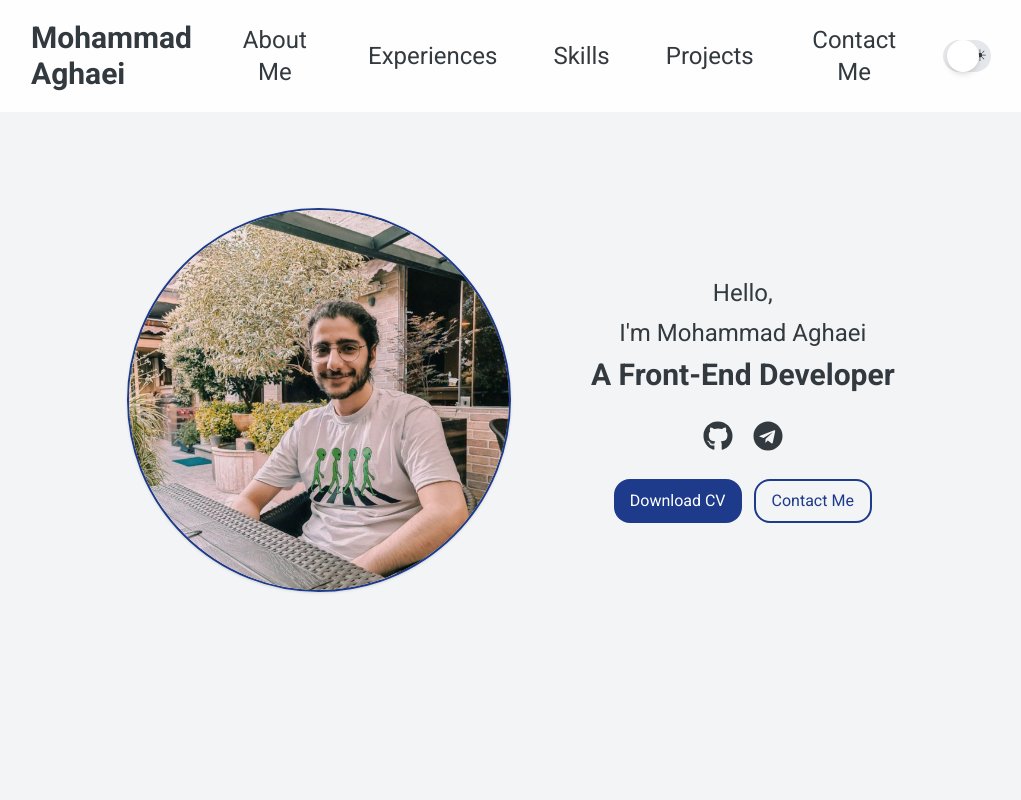
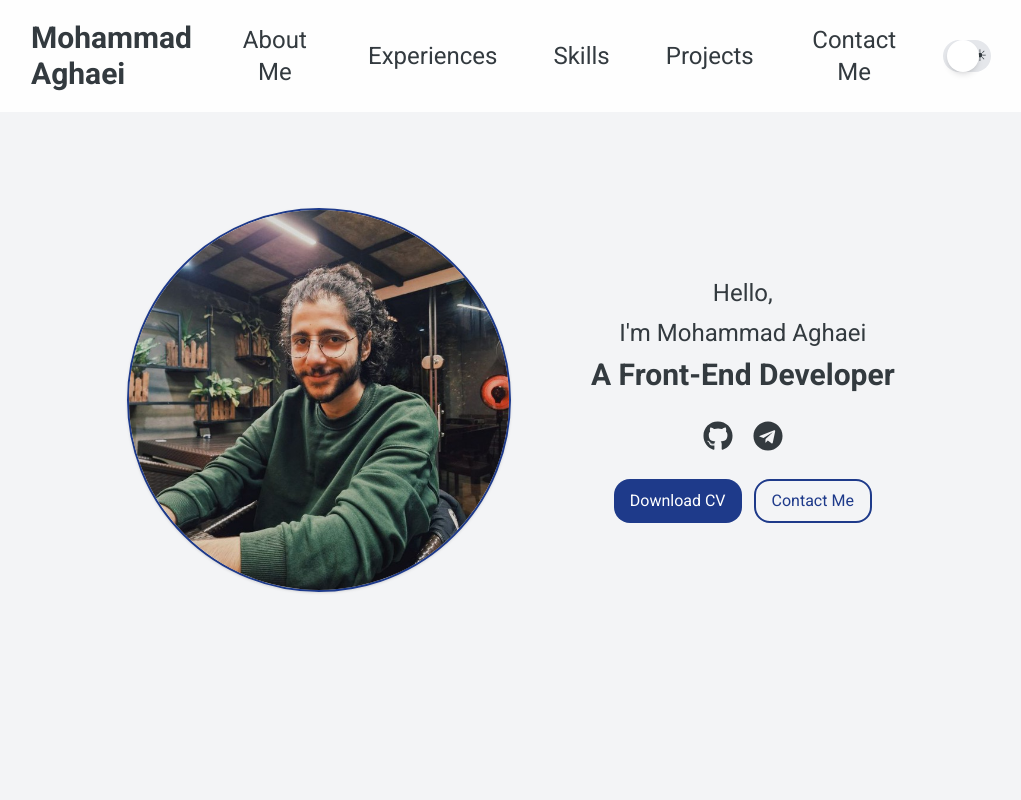
Before and after one commit to MrAghaei/MohammadAghaei, a React (Vite) app: page / in a window 1280 px wide. Shown: the top 800 px of the page, without its empty margins (129-1150 px from the left). Built offline with nearby package versions, Linux system fonts and the light colour scheme.

Commit message:
[#11-EDIT] hero photo (#16)
* [#11-ADD] dark mode toggle

* [#11-EDIT] hero photo

```diff
--- a/src/components/Hero.tsx
+++ b/src/components/Hero.tsx
@@ -15,7 +15,7 @@ function Hero() {
         <img
           className="w-48 md:w-72 lg:w-96 rounded-full border-2 border-blue-900 shadow hover:shadow-2xl duration-300"
           alt="M.Aghaei Photo"
-          src="/photo4.jpg"
+          src="/photo1.jpg"
         />
       </div>
 
```
Also changed, not shown: public/photo1.jpg (added).
